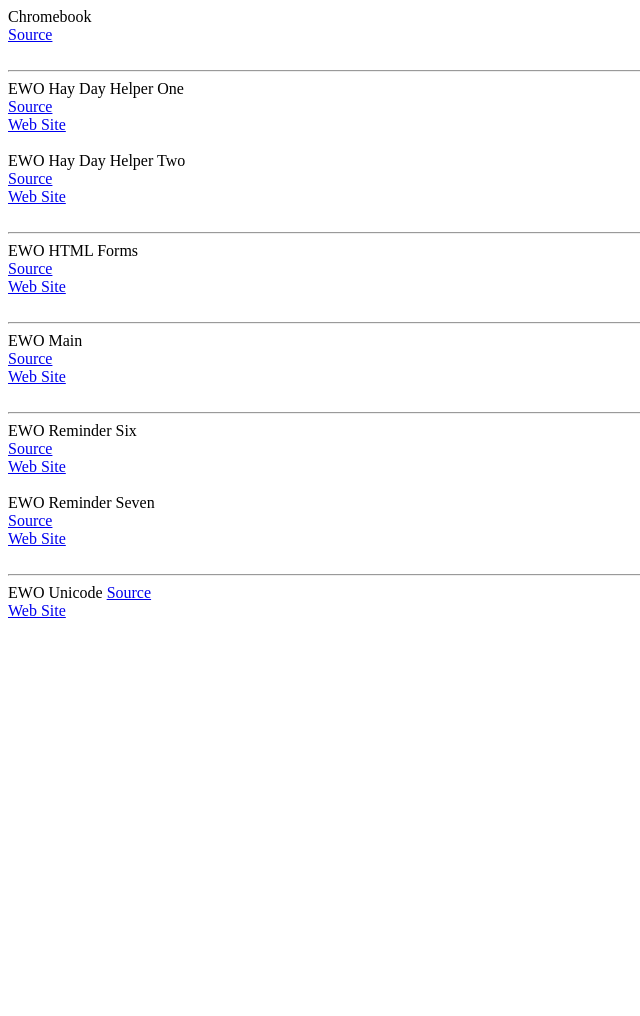
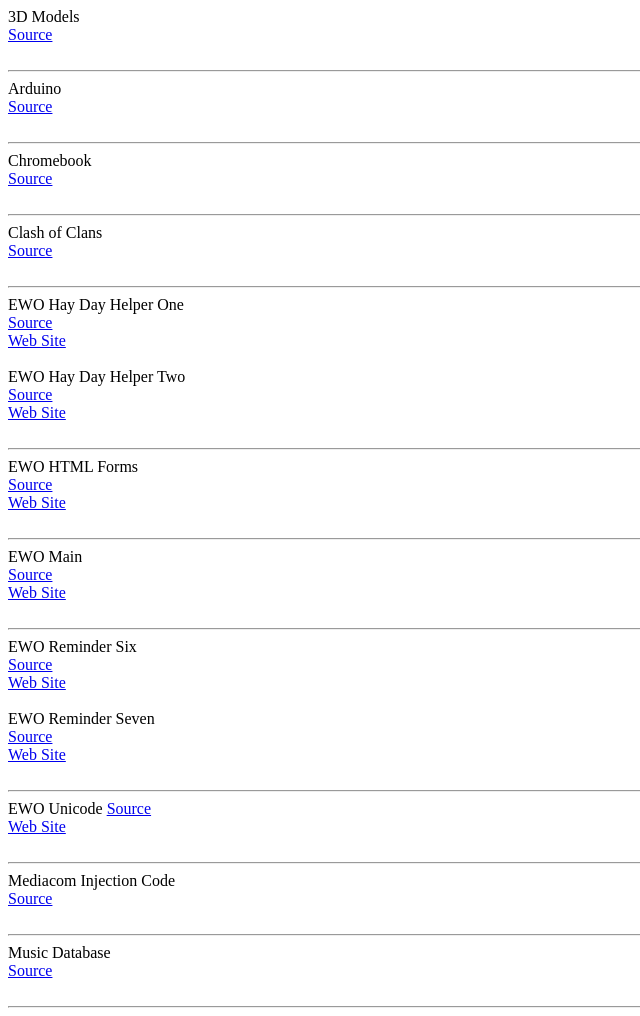
Before and after one commit to singerbladerunnerrat/EWO-Main, a plain HTML site: page index.html in a window 1280 px wide. Shown: the whole page, without its empty margins (0-640 px from the left). Before the commit the page ends 800 px from the top, so only its background shows below. Drawn offline with Linux system fonts and the light colour scheme.

Commit message:
Update index.html

```diff
--- a/index.html
+++ b/index.html
@@ -1,11 +1,29 @@
 <!DOCTYPE html>
 <html>
 	<head>
-		<title>Title</title>
+		<title>EWO Main</title>
 	</head>
 	<body>
+		3D Models<br>
+		<a href="https://github.com/singerbladerunnerrat/3D-Models">Source</a><br>
+		<br>
+
+		<hr>
+
+		Arduino<br>
+		<a href="https://github.com/singerbladerunnerrat/Arduino">Source</a><br>
+		<br>
+
+		<hr>
+
 		Chromebook<br>
 		<a href="https://github.com/singerbladerunnerrat/Chromebook">Source</a><br>
+		<br>
+
+		<hr>
+
+		Clash of Clans<br>
+		<a href="https://github.com/singerbladerunnerrat/Clash-of-Clans">Source</a><br>
 		<br>
 
 		<hr>
@@ -52,5 +70,20 @@
 		<a href="https://github.com/singerbladerunnerrat/EWO-Unicode">Source</a><br>
 		<a href="https://singerbladerunnerrat.github.io/EWO-Unicode">Web Site</a><br>
 		<br>
+
+		<hr>
+
+		Mediacom Injection Code<br>
+		<a href="https://github.com/singerbladerunnerrat/Mediacom-Injection-Code">Source</a><br>
+		<br>
+
+		<hr>
+
+		Music Database<br>
+		<a href="https://github.com/singerbladerunnerrat/Music Database">Source</a><br>
+		<br>
+
+		<hr>
+
 	</body>
 </html>
```
